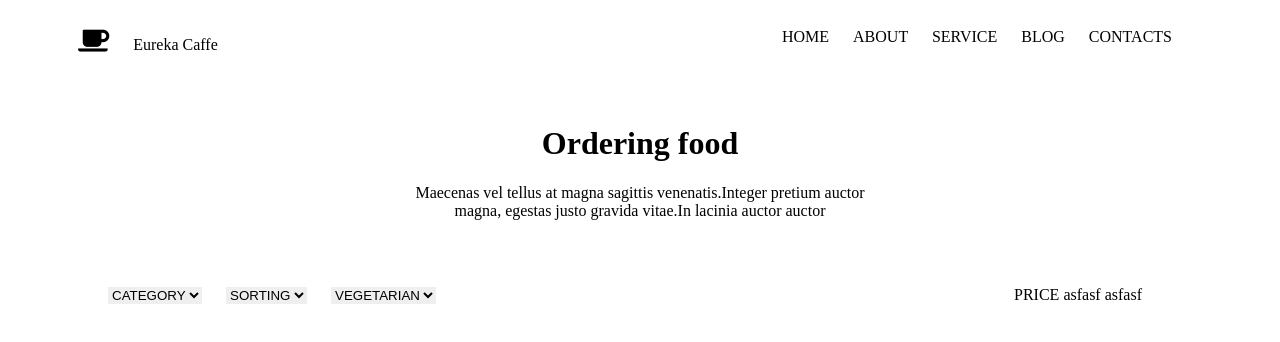
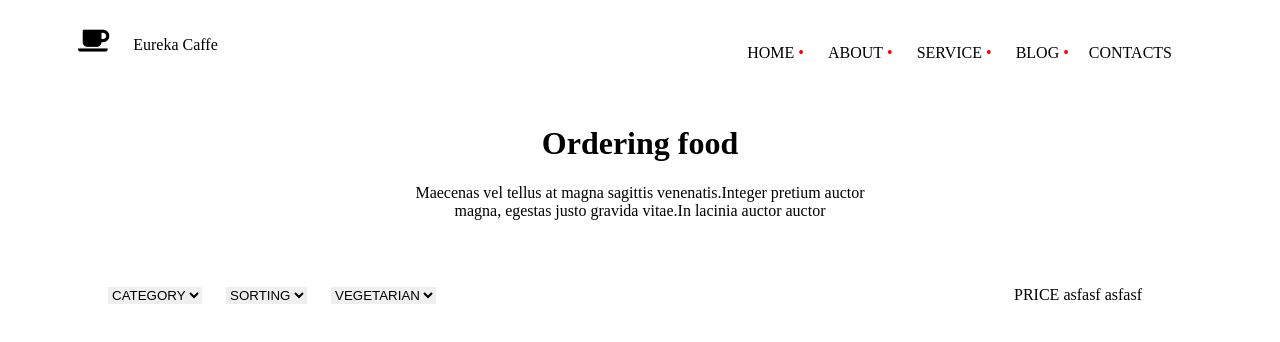
Before and after one commit to Bozgabogdan/Bozgabogdan.github.io, a plain HTML site: page Eureka.html in a window 1280 px wide. Drawn offline with nearby package versions, Linux system fonts and the light colour scheme.

Commit message:
HTML and position with CSS

```diff
--- a/Eureka.css
+++ b/Eureka.css
@@ -43,3 +43,16 @@ select {
 i {
 	font-size: 25px;
 }
+
+ul {
+	list-style: none;
+}
+
+li.dot::before
+{
+	content: "\2022";
+	color: red;
+}
+li {
+	display: inline-block;
+}
--- a/Eureka.html
+++ b/Eureka.html
@@ -15,11 +15,22 @@
 					<a>Eureka Caffe</a>
 				</div>
 				<div class="header-menu">
-					<a>HOME</a>
-					<a>ABOUT</a>
-					<a>SERVICE</a>
-					<a>BLOG</a>
-					<a>CONTACTS</a>
+					<ul>
+						<li>
+							<a>HOME</a>
+						</li>
+						<li class="dot">
+							<a>ABOUT</a>
+						</li>
+						<li class="dot">
+							<a>SERVICE</a>
+						</li>
+						<li class="dot">
+							<a>BLOG</a>
+						</li>
+						<li class="dot"><a>CONTACTS</a>
+						</li>
+					</ul>
 				</div>
 			</div>
 			<div class="header-details">
```
